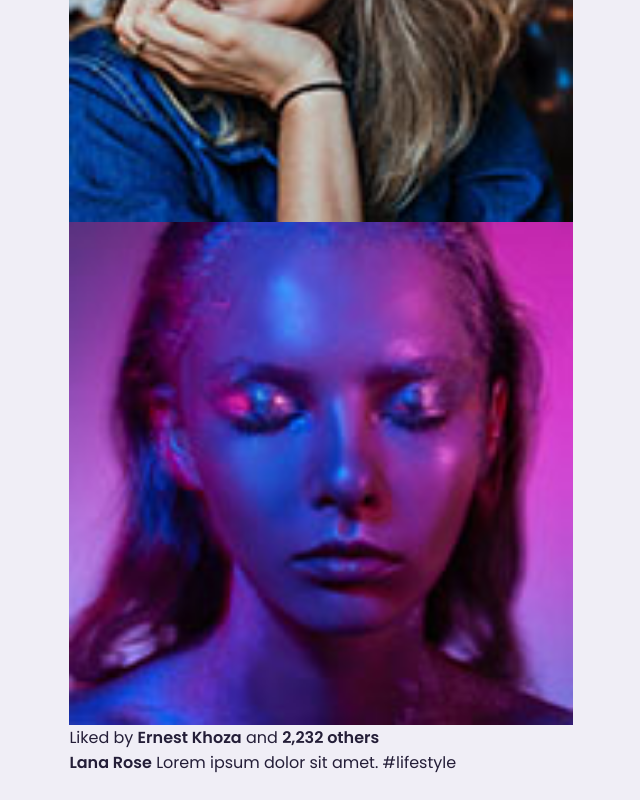
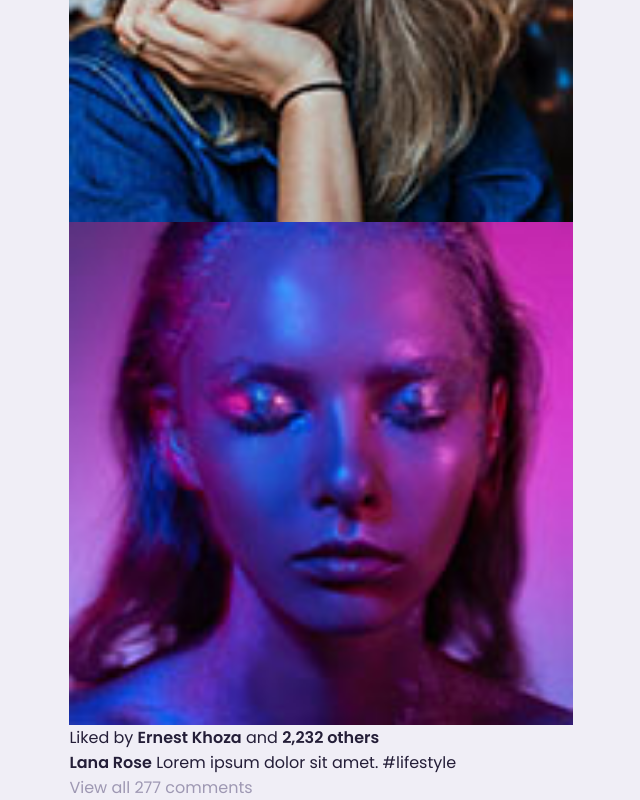
Before and after one commit to CodeSevenic/BSocial, a plain HTML site: page index.html in a window 1280 px wide. Shown: the part 1613-2413 px from the top of the page, without its empty margins (321-961 px from the left). Before the commit the page ends 2388 px from the top, so only its background shows below. Drawn offline with nearby package versions, Linux system fonts and the light colour scheme.

Commit message:
BSocial Code Update

```diff
--- a/index.html
+++ b/index.html
@@ -239,6 +239,7 @@
                     <span class="hash-tag">#lifestyle</span>
                   </p>
                 </div>
+                <div class="comments text-muted">View all 277 comments</div>
               </div>
             </div>
           </div>
```
